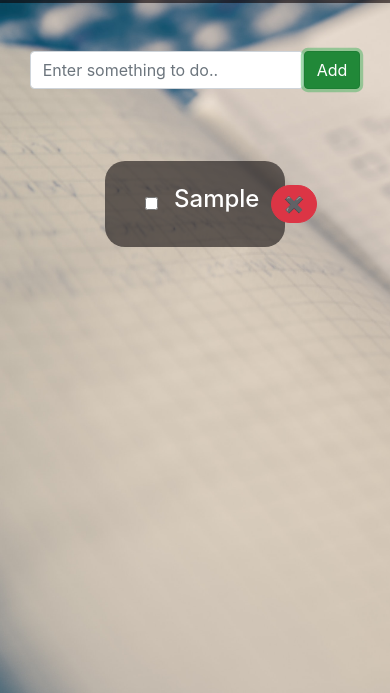
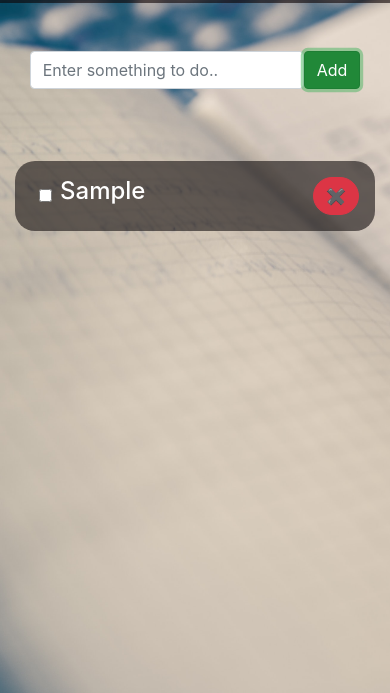
Before and after one commit to joy012/to-do-list, a plain HTML site: page index.html in a window 390 px wide. Both pictures are taken after typing "Sample" into the empty fields and a click on the button "Add". Shown: the part 151-844 px from the top of the page. Drawn offline with nearby package versions, Linux system fonts and the light colour scheme.

Commit message:
responsive issue fixed

```diff
--- a/index.html
+++ b/index.html
@@ -21,7 +21,7 @@
             <button type="submit" id="submit" class="btn btn-success mb-2">Add</button>
         </form>
 
-        <div id="toDoList" class="text-center w-50 mx-auto">
+        <div id="toDoList" class="text-center">
 
         </div>
     </div>
--- a/script.js
+++ b/script.js
@@ -35,9 +35,9 @@ const showToDo = () => {
 
     for (let i = 0; i < toDos.length; i++) {
         toDoList.innerHTML +=
-        `<div id='single-toDo' class="p-4 my-3 col-sm-9 mx-auto d-flex justify-content-between align-items-center">
+        `<div id='single-toDo' class="p-3 my-3 col-md-9 mx-auto d-flex justify-content-between">
             <div class="form-check form-check-inline">
-                <input class="form-check-input mx-3" type="checkbox" id="inlineCheckbox1">
+                <input class="form-check-input mx-2" type="checkbox" id="inlineCheckbox1">
                 <label class="form-check-label" for="inlineCheckbox1"><h4 class=" text-white">${toDos[i].toDoText}</h4></label>
             </div>
             <button onclick="deleteToDo(${toDos[i].id})" class="btn btn-danger rounded-pill">✖</button>
```
